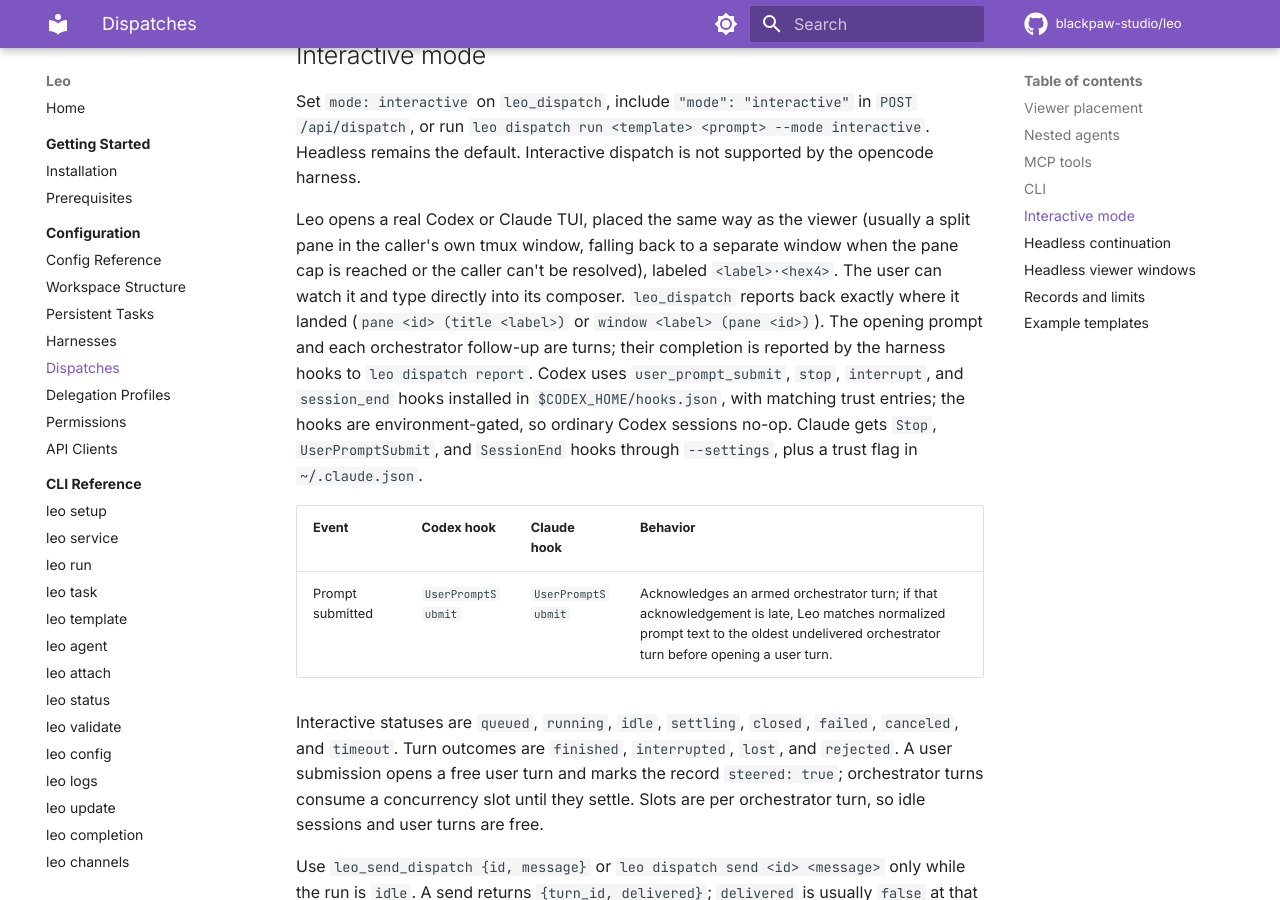
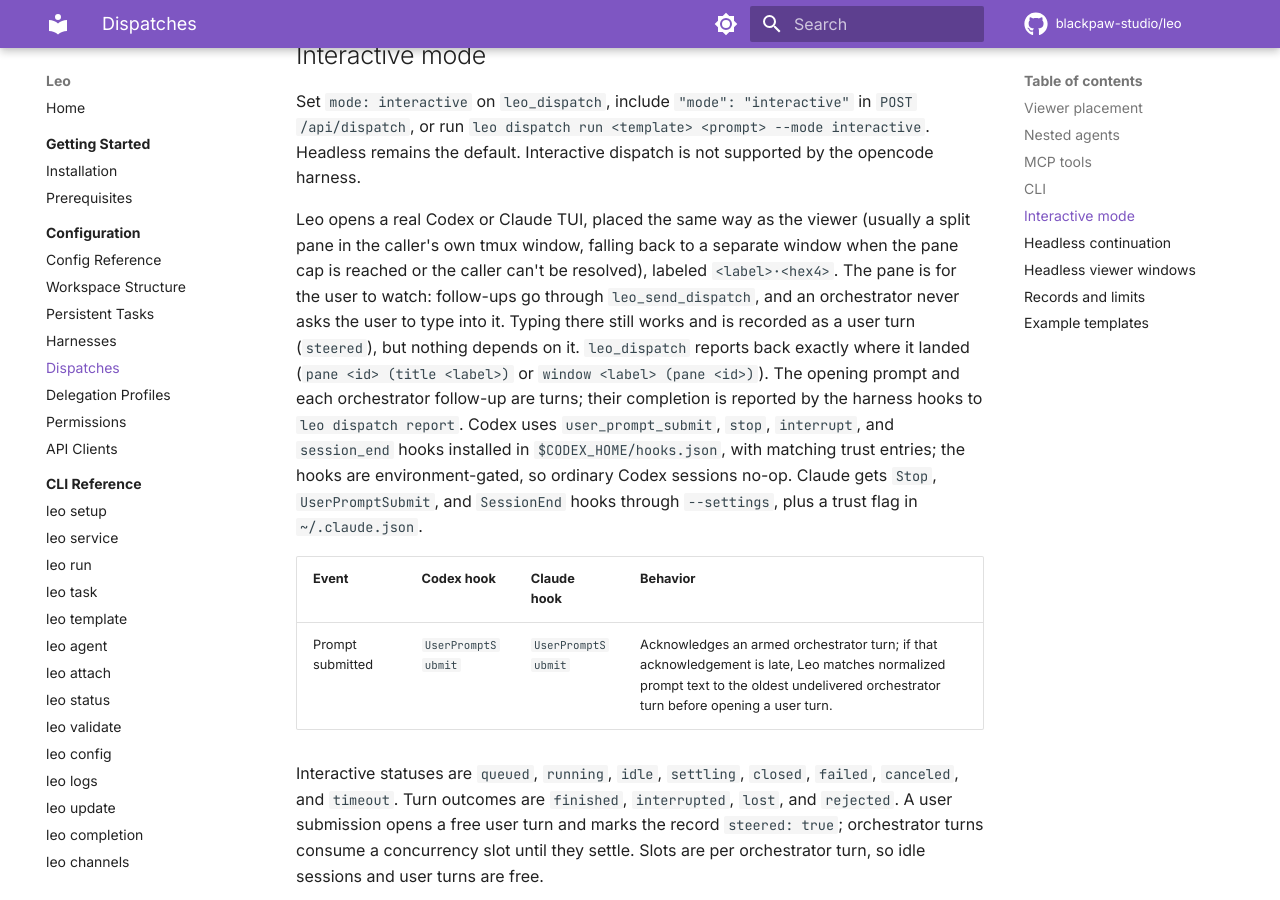
Before and after one commit to blackpaw-studio/leo, an MkDocs documentation site: the page built from docs/configuration/dispatches.md, in a window 1280 px wide and 900 px high, scrolled down 3452 px. Built offline with MkDocs 1.6.1 and Material for MkDocs 9.7.7, drawn with Linux system fonts in a browser that asks for light colours; comment, search, counter and statistics services are not loaded; some of the changed text lies outside the part shown.

Commit message:
docs: interactive dispatch panes are watch-only
leo_dispatch's description, the agent-management skill, and the
dispatches guide now describe interactive mode as a TUI the user may
watch: follow-ups go through leo_send_dispatch and orchestrators never
ask the user to type into a pane (spec item 2).

Claude-Session: https://claude.ai/code/session_01D8jv266483AW8DWyuC48FU

```diff
--- a/docs/configuration/dispatches.md
+++ b/docs/configuration/dispatches.md
@@ -54,7 +54,7 @@ implementation, review, or exploration that can proceed while the caller does
 other work. The prompt must say exactly what the subagent should do; it has no
 access to the caller's conversation. `cwd` defaults to the caller's working
 directory. `mode` is `headless` by default; set it to `interactive` to start a
-steerable TUI (see [Interactive mode](#interactive-mode)).
+TUI the user may watch (see [Interactive mode](#interactive-mode)).
 
 Dispatch notifications default to enabled. Set `notify: false` (or CLI
 `--notify=false`) to disable the eventual completion wake-up. Synchronous
@@ -161,8 +161,10 @@ supported by the opencode harness.
 Leo opens a real Codex or Claude TUI, placed the same way as the viewer
 (usually a split pane in the caller's own tmux window, falling back to a
 separate window when the pane cap is reached or the caller can't be
-resolved), labeled `<label>·<hex4>`. The user can watch it and type directly
-into its composer. `leo_dispatch` reports back exactly where it landed
+resolved), labeled `<label>·<hex4>`. The pane is for the user to watch:
+follow-ups go through `leo_send_dispatch`, and an orchestrator never asks the
+user to type into it. Typing there still works and is recorded as a user turn
+(`steered`), but nothing depends on it. `leo_dispatch` reports back exactly where it landed
 (`pane <id> (title <label>)` or `window <label> (pane <id>)`). The opening prompt and each orchestrator follow-up are turns; their
 completion is reported by the harness hooks to `leo dispatch report`.
 Codex uses `user_prompt_submit`, `stop`, `interrupt`, and `session_end` hooks
```
Also changed, not shown: internal/templates/skills/agent-management.md (+3 -2 lines), 1 other file.
